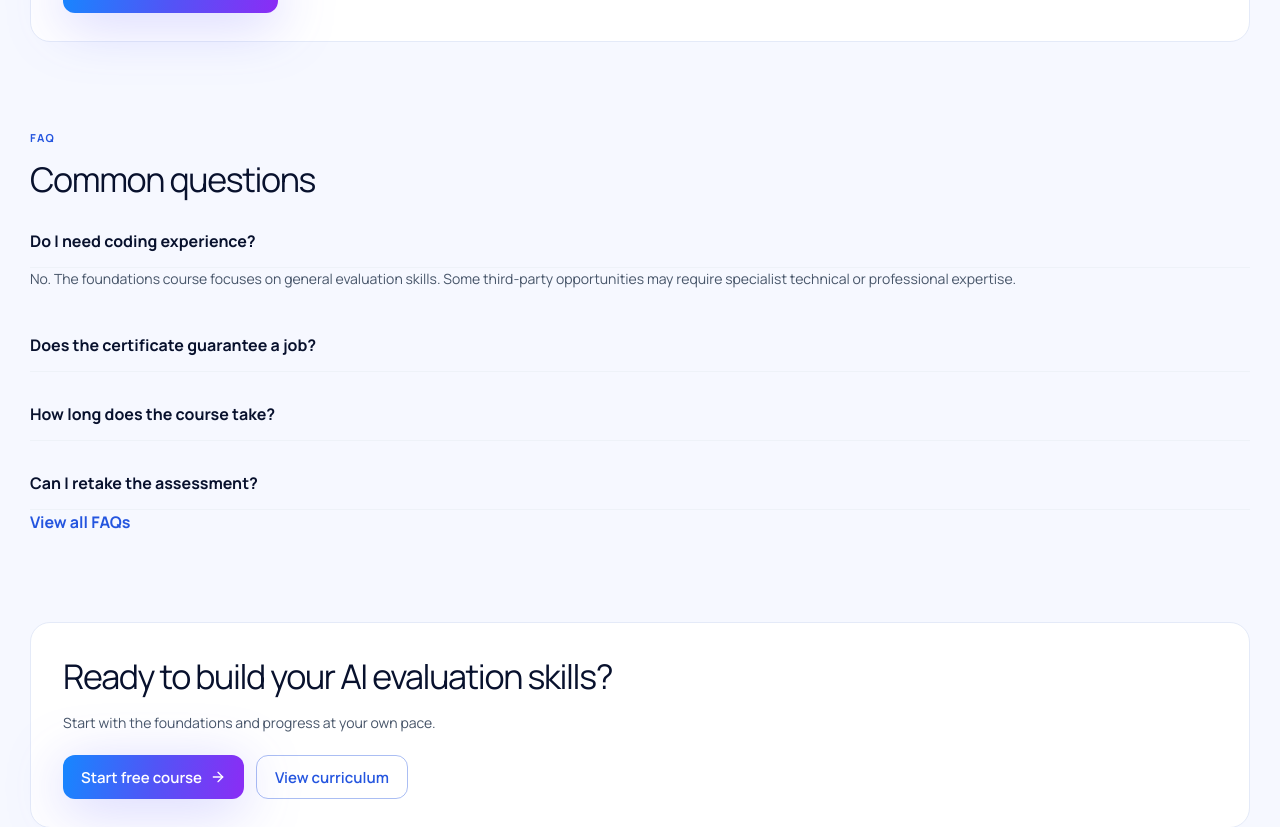
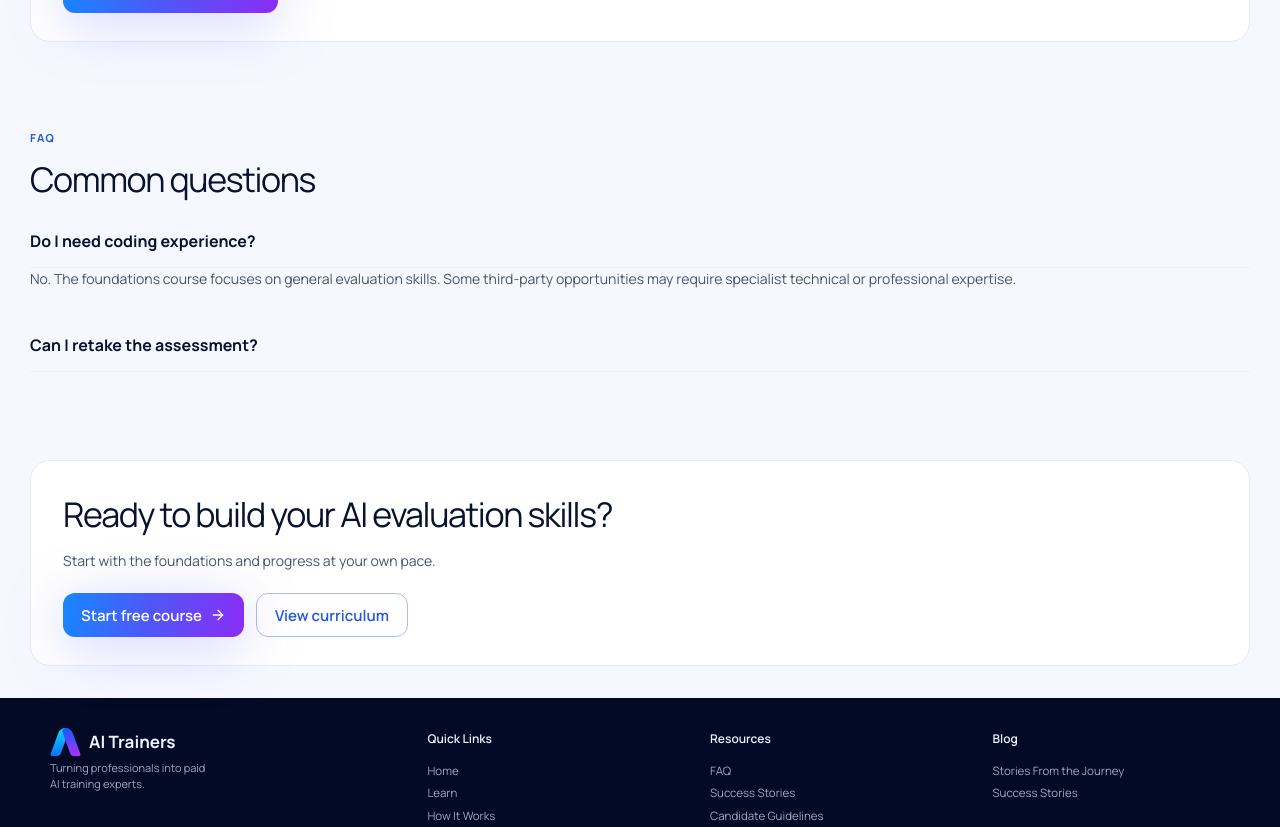
Before and after one commit to WanderingPaladin/aitraining.coach, a Next.js app: page /learn in a window 1280 px wide. Shown: the part 4185-5012 px from the top of the page. Built offline with nearby package versions, Linux system fonts and the light colour scheme; no server answers.

Commit message:
Trim the Learn FAQ to questions the page does not already answer.
Drop duration, job-guarantee, affiliation, and U.S. eligibility items, plus the View all toggle.

Co-authored-by: Cursor <cursoragent@cursor.com>

```diff
--- a/app/components/learn/LearnLanding.tsx
+++ b/app/components/learn/LearnLanding.tsx
@@ -51,13 +51,6 @@ const LAB_COPY: Record<string, string> = {
   'hallucination-spotter': 'Identify unsupported or inaccurate claims.',
 };
 
-const PRIMARY_FAQ = [
-  'Do I need coding experience?',
-  'How long does the course take?',
-  'Can I retake the assessment?',
-  'Does the certificate guarantee a job?',
-];
-
 function JourneyIcon({ status }: { status: 'complete' | 'current' | 'upcoming' }) {
   if (status === 'complete') return <CheckCircle2 size={18} strokeWidth={2} aria-hidden="true" />;
   if (status === 'current') return <CircleDot size={18} strokeWidth={2} aria-hidden="true" />;
@@ -74,9 +67,8 @@ export default function LearnLanding() {
   const nextModule = nextIncompleteModule(state);
   const journey = courseJourneyStates(state);
   const labs = practiceLabs().slice(0, 3);
-  const [faqOpen, setFaqOpen] = useState<string | null>(PRIMARY_FAQ[0] ?? null);
-  const [allFaq, setAllFaq] = useState(false);
-  const faqs = landing.faq.filter((item) => allFaq || PRIMARY_FAQ.includes(item.q));
+  const [faqOpen, setFaqOpen] = useState<string | null>(landing.faq[0]?.q ?? null);
+  const faqs = landing.faq;
 
   useEffect(() => {
     trackEvent({ eventType: 'course_viewed' });
@@ -334,13 +326,6 @@ export default function LearnLanding() {
                 );
               })}
             </div>
-            {landing.faq.length > PRIMARY_FAQ.length ? (
-              <p>
-                <button type="button" className="learn-text-btn" onClick={() => setAllFaq((value) => !value)}>
-                  {allFaq ? 'Show fewer FAQs' : 'View all FAQs'}
-                </button>
-              </p>
-            ) : null}
           </section>
 
           <section className="learn-section learn-final-cta" aria-labelledby="learn-end-title">
--- a/lib/learn/data/landing-copy-v2.json
+++ b/lib/learn/data/landing-copy-v2.json
@@ -36,24 +36,8 @@
       "a": "No. The foundations course focuses on general evaluation skills. Some third-party opportunities may require specialist technical or professional expertise."
     },
     {
-      "q": "Does the certificate guarantee a job?",
-      "a": "No. It confirms completion of this AITrainers.coach educational program and its internal assessment requirement only."
-    },
-    {
-      "q": "How long does the course take?",
-      "a": "The core path is designed for roughly 80–90 minutes. Optional practice labs can take longer."
-    },
-    {
       "q": "Can I retake the assessment?",
       "a": "Yes, after additional practice. Use a reasonable cooldown or attempt policy so the score reflects learning rather than rapid answer memorization."
-    },
-    {
-      "q": "Is this connected to Outlier, DataAnnotation, Handshake, Micro1, or another platform?",
-      "a": "No endorsement or affiliation is implied. The course teaches general evaluation skills and uses original examples."
-    },
-    {
-      "q": "Can non-U.S. learners take it?",
-      "a": "The educational course can be open more broadly, while current coaching and opportunity recommendations may focus on U.S.-eligible participants."
     }
   ]
 }
```
